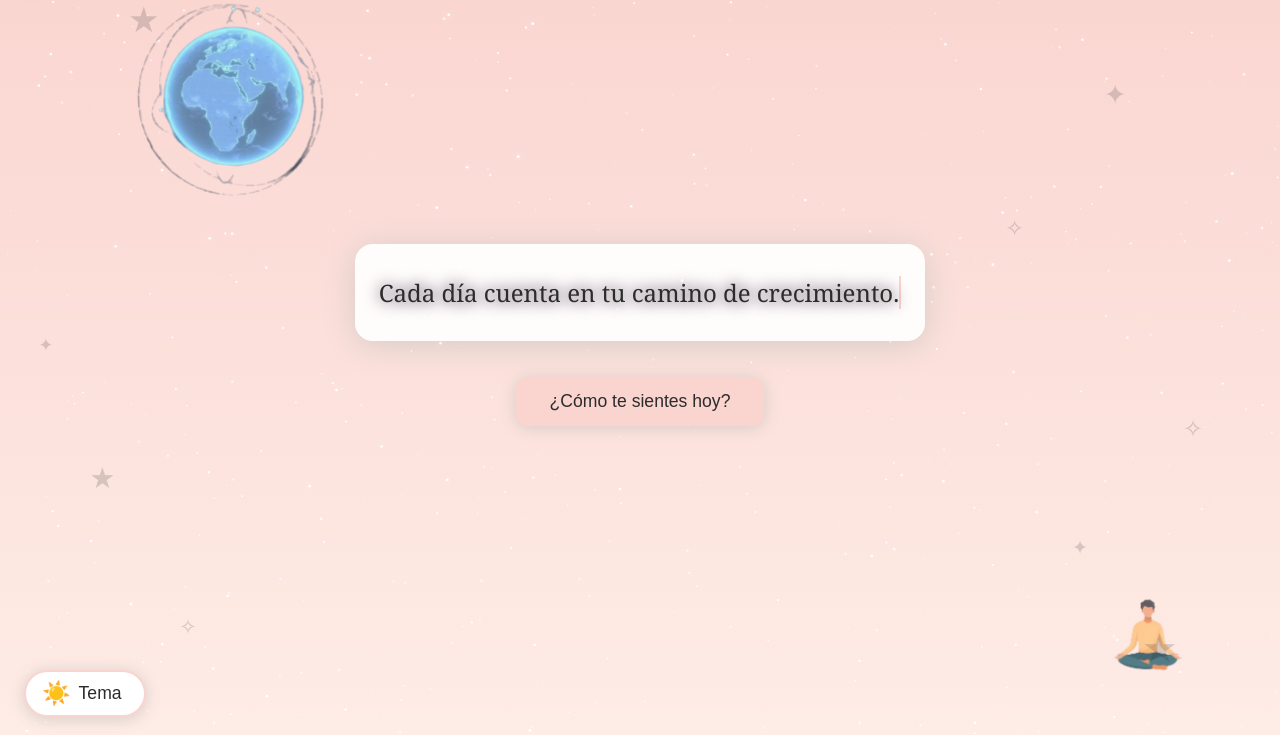
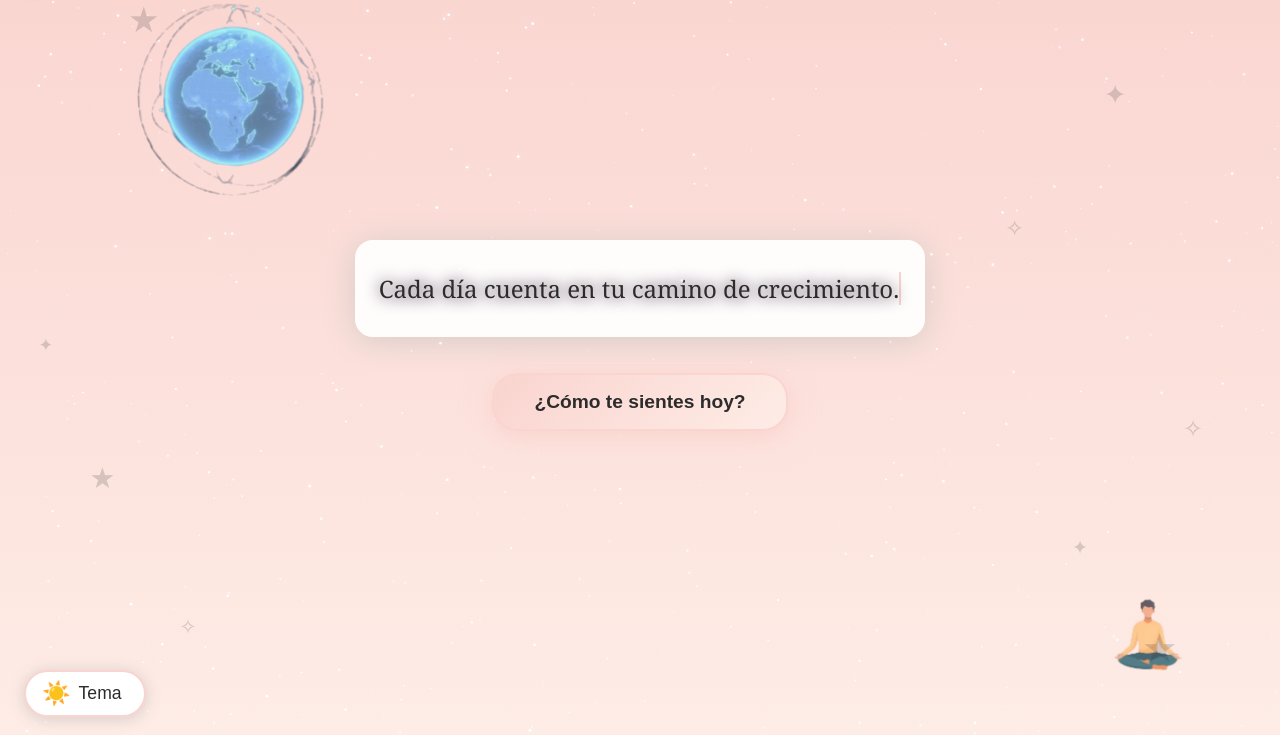
Before and after one commit to elkin1709/Pagina-ser-, a plain HTML site: page frases.html in a window 1280 px wide. Both pictures are taken after a click on the button "Cambiar tema". Shown: the part 65-800 px from the top of the page. Drawn offline with Linux system fonts and the light colour scheme; animation ran at ten frames a second.

Commit message:
se cambio estilo del boton de la frase

```diff
--- a/frases.css
+++ b/frases.css
@@ -44,15 +44,31 @@ body.tema-claro .modal-contenido {
     box-shadow: 0 4px 32px 0 #D6CBC7 !important;
 }
 body.tema-claro .boton-sentimiento {
-    background: var(--accent) !important;
+    background: linear-gradient(135deg, var(--accent) 0%, var(--accent-hover) 100%) !important;
     color: #2C2C2C !important;
     border: 2px solid var(--accent) !important;
-    box-shadow: 0 2px 16px 0 #D6CBC7 !important;
+    box-shadow: 0 4px 20px 0 var(--accent), 0 8px 32px 0 rgba(250, 212, 207, 0.4) !important;
+    animation: botonPulsarClaro 2s ease-in-out infinite !important;
 }
 body.tema-claro .boton-sentimiento:hover {
-    background: var(--accent-hover) !important;
+    background: linear-gradient(135deg, var(--accent-hover) 0%, #FEECE6 100%) !important;
     color: #2C2C2C !important;
     border-color: var(--accent-hover) !important;
+    box-shadow: 0 6px 25px 0 var(--accent-hover), 0 12px 40px 0 rgba(250, 212, 207, 0.6) !important;
+    transform: translateY(-3px) scale(1.05) !important;
+}
+body.tema-claro .boton-sentimiento:active {
+    transform: translateY(-1px) scale(1.02) !important;
+    box-shadow: 0 3px 15px 0 var(--accent) !important;
+}
+
+@keyframes botonPulsarClaro {
+    0%, 100% {
+        box-shadow: 0 4px 20px 0 var(--accent), 0 8px 32px 0 rgba(250, 212, 207, 0.4);
+    }
+    50% {
+        box-shadow: 0 6px 25px 0 var(--accent-hover), 0 12px 40px 0 rgba(250, 212, 207, 0.6);
+    }
 }
 body.tema-claro .opcion-emocion {
     background: var(--accent) !important;
@@ -126,24 +142,60 @@ body.tema-oscuro {
     box-shadow: 0 4px 32px 0 var(--border);
 }
 .boton-sentimiento, .boton-nueva-frase {
-    background: var(--accent);
+    background: linear-gradient(135deg, var(--accent) 0%, var(--accent-hover) 100%);
     color: #0D0A1E;
-    border: none;
-    border-radius: 12px;
-    padding: 12px 32px;
-    font-size: 1.1rem;
+    border: 2px solid var(--accent);
+    border-radius: 25px;
+    padding: 16px 40px;
+    font-size: 1.2rem;
     font-family: 'Arial', sans-serif;
+    font-weight: bold;
     cursor: pointer;
-    box-shadow: 0 2px 16px 0 var(--border);
-    transition: background 0.2s, color 0.2s, box-shadow 0.3s;
+    box-shadow: 0 4px 20px 0 var(--accent), 0 8px 32px 0 rgba(162, 89, 255, 0.3);
+    transition: all 0.3s ease;
     margin-top: 12px;
     margin-bottom: 0;
     z-index: 2;
+    position: relative;
+    overflow: hidden;
+    animation: botonPulsar 2s ease-in-out infinite;
 }
+
+.boton-sentimiento::before {
+    content: '';
+    position: absolute;
+    top: 0;
+    left: -100%;
+    width: 100%;
+    height: 100%;
+    background: linear-gradient(90deg, transparent, rgba(255,255,255,0.3), transparent);
+    transition: left 0.5s;
+}
+
+.boton-sentimiento:hover::before {
+    left: 100%;
+}
+
 .boton-sentimiento:hover, .boton-nueva-frase:hover {
-    background: var(--accent-hover);
+    background: linear-gradient(135deg, var(--accent-hover) 0%, #E6B3FF 100%);
     color: #0D0A1E;
-    box-shadow: 0 4px 32px 0 var(--accent-hover);
+    box-shadow: 0 6px 25px 0 var(--accent-hover), 0 12px 40px 0 rgba(216, 124, 235, 0.4);
+    transform: translateY(-3px) scale(1.05);
+    border-color: var(--accent-hover);
+}
+
+.boton-sentimiento:active, .boton-nueva-frase:active {
+    transform: translateY(-1px) scale(1.02);
+    box-shadow: 0 3px 15px 0 var(--accent);
+}
+
+@keyframes botonPulsar {
+    0%, 100% {
+        box-shadow: 0 4px 20px 0 var(--accent), 0 8px 32px 0 rgba(162, 89, 255, 0.3);
+    }
+    50% {
+        box-shadow: 0 6px 25px 0 var(--accent-hover), 0 12px 40px 0 rgba(216, 124, 235, 0.5);
+    }
 }
 .modal {
     position: fixed;
```
